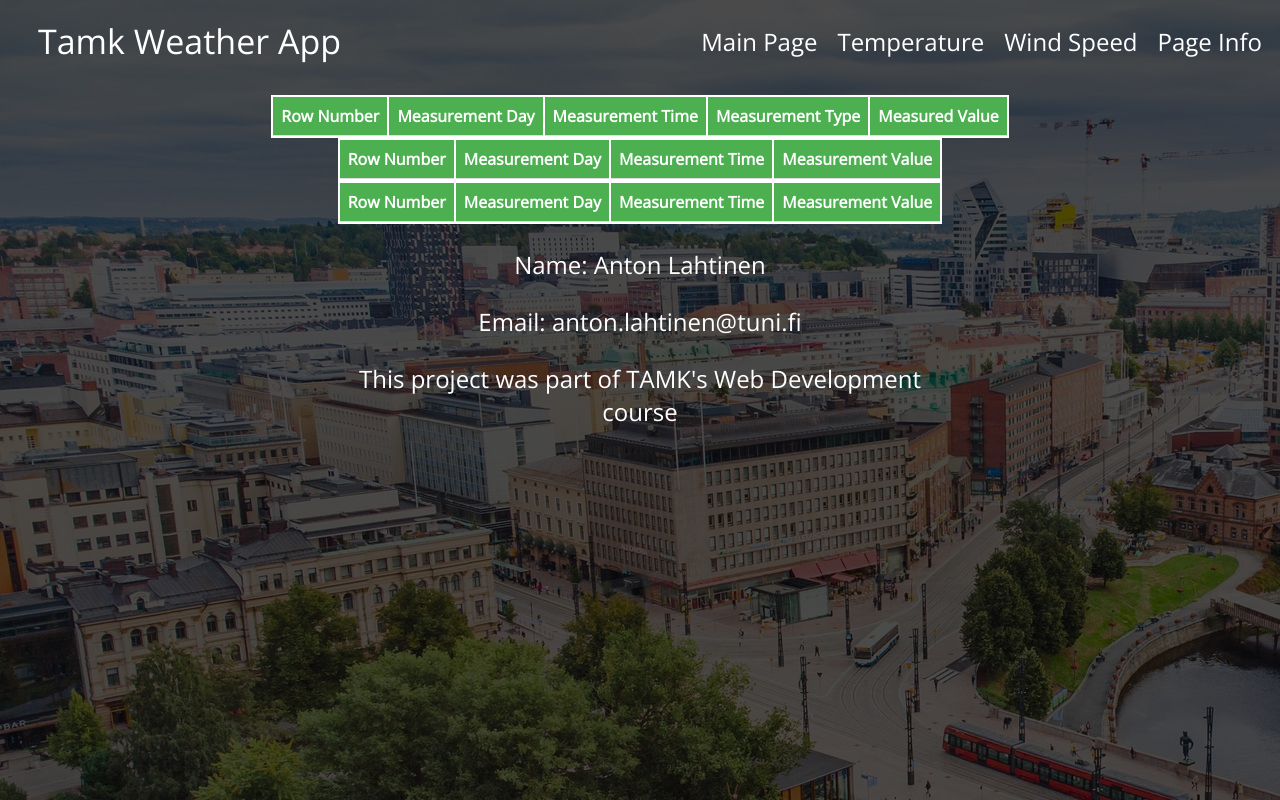
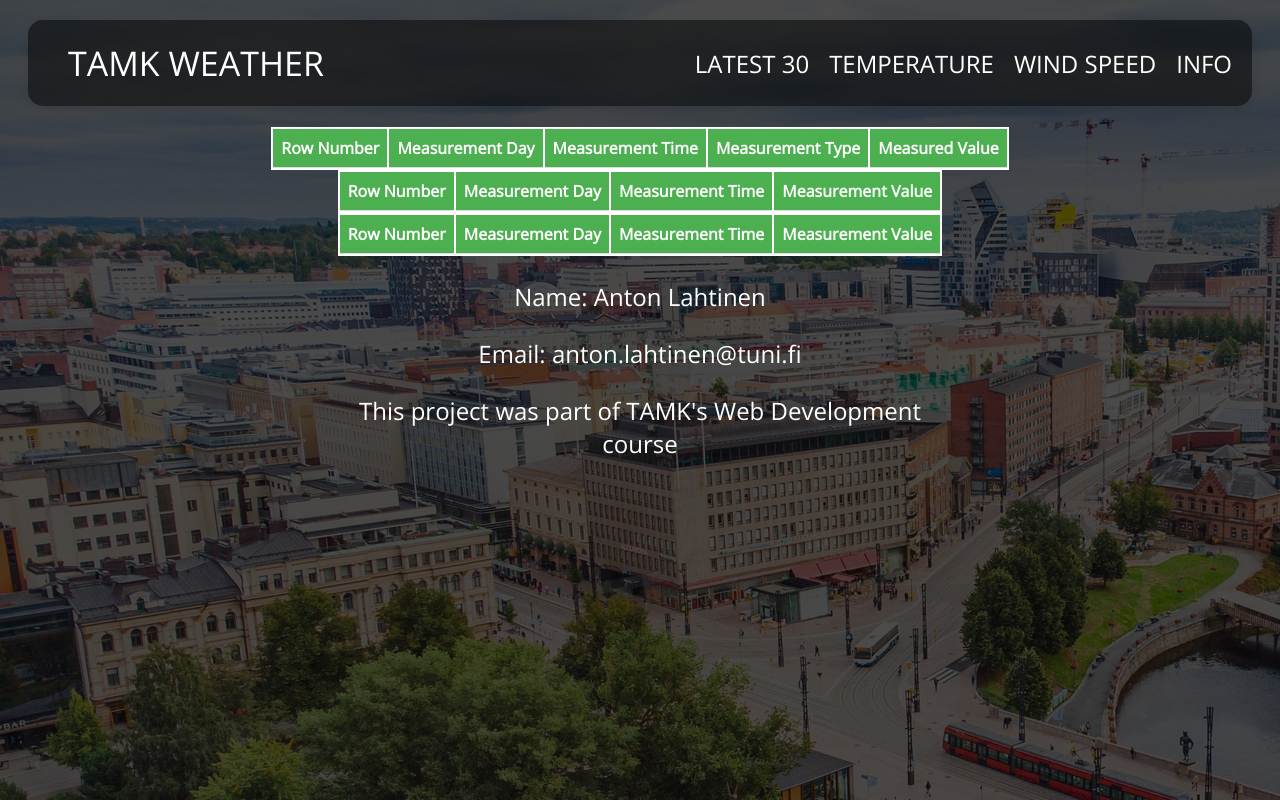
Before and after one commit to antonlahtinen/js_weather_app, a plain HTML site: page index.html in a window 1280 px wide. Drawn offline with nearby package versions, Linux system fonts and the light colour scheme; no server answers.

Commit message:
Small changes

```diff
--- a/index.html
+++ b/index.html
@@ -19,15 +19,15 @@
 	<div class="header">
 		<div class="menu">
 			<ul>
-				<li><a href="#" style="font-size: 34px;" onclick="latestThirty()">Tamk Weather App</a></li>
+				<li><a href="#" style="font-size: 34px;" onclick="latestThirty()">TAMK WEATHER</a></li>
 			</ul>
 		</div>
 		<div class="menu">
 			<ul>
-				<li><a href="#" onclick="latestThirty()">Main Page</a></li>
-				<li><a href="#" onclick="latestTemps()">Temperature</a></li>
-				<li><a href="#" onclick="windSpeed()">Wind Speed</a></li>
-        <li><a href="#" onclick="infoPage()">Page Info</a></li>
+				<li><a href="#" onclick="latestThirty()">LATEST 30</a></li>
+				<li><a href="#" onclick="latestTemps()">TEMPERATURE</a></li>
+				<li><a href="#" onclick="windSpeed()">WIND SPEED</a></li>
+        <li><a href="#" onclick="infoPage()">INFO</a></li>
 			</ul>
 		</div>
 	</div>
--- a/scripts/script.js
+++ b/scripts/script.js
@@ -1,5 +1,5 @@
 function latestThirty() {
-	fetch('http://webapi19sa-1.course.tamk.cloud/v1/weather')
+	fetch('')
 		.then(response => response.json())
 		.then(data => {
 
@@ -41,7 +41,7 @@ function latestThirty() {
 
 
 function latestTemps() {
-	fetch('http://webapi19sa-1.course.tamk.cloud/v1/weather/temperature')
+	fetch('')
 		.then(response => response.json())
 		.then(data => {
 
@@ -77,7 +77,7 @@ function latestTemps() {
 }
 
 function windSpeed() {
-	fetch('http://webapi19sa-1.course.tamk.cloud/v1/weather/wind_speed')
+	fetch('')
 		.then(response => response.json())
 		.then(data => {
 
--- a/styles/style.css
+++ b/styles/style.css
@@ -7,12 +7,17 @@ body {
 }
 
 .header {
+	background: rgba(0, 0, 0, 0.5);
+	backdrop-filter: blur(5px);
+	color: white;
 	display: flex;
 	align-items: center;
 	justify-content: space-between;
-	padding: 10px;
+	padding: 20px;
+	border-radius: 15px;
+	box-shadow: 0 4px 8px rgba(0, 0, 0, 0.1);
+	margin: 20px;
 
-	color: white;
 }
 
 
```
